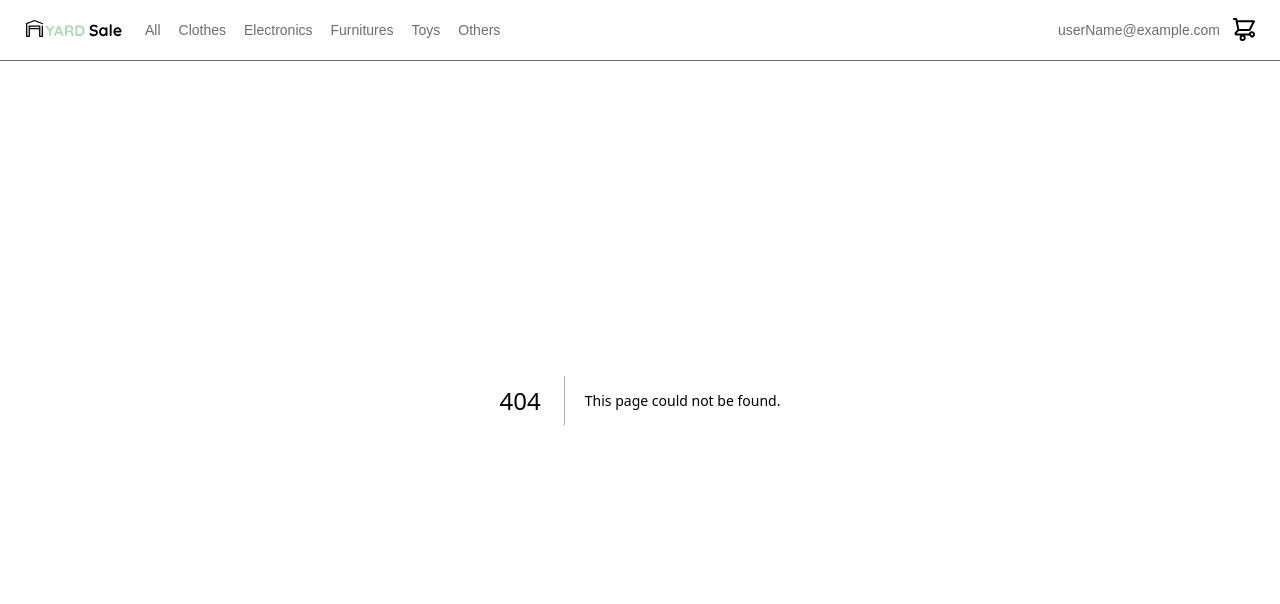
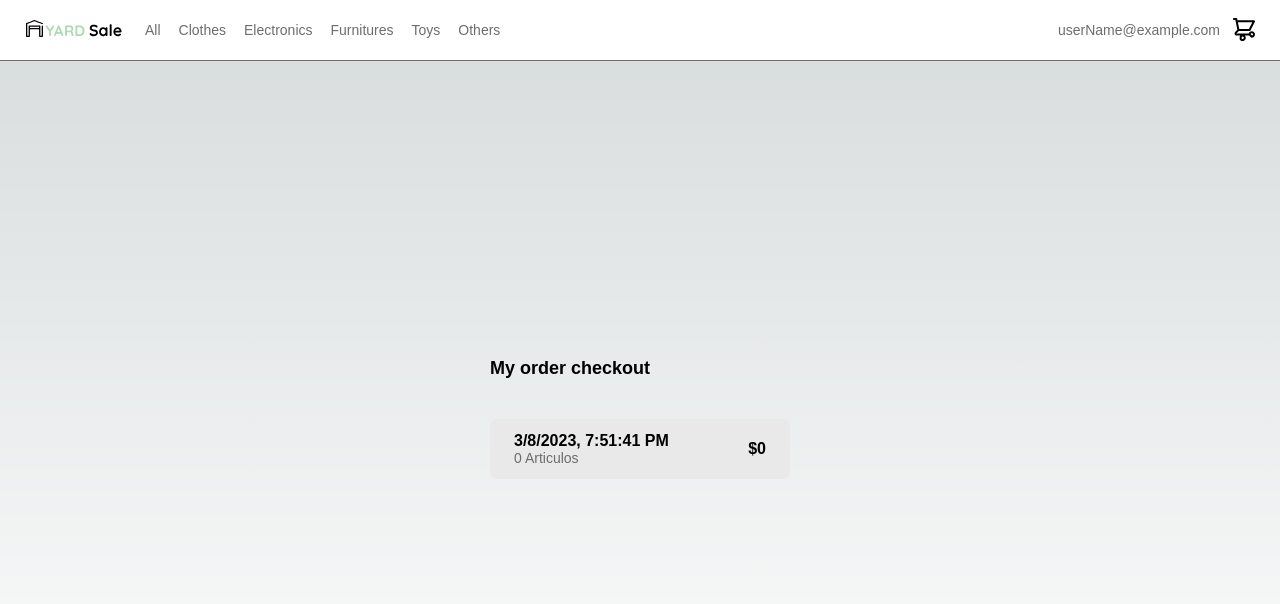
Before and after one commit to sierraCode397/E-Commerce-Next, a Next.js app: page /checkout in a window 1280 px wide. Before the commit this address had no page. Shown: the top 604 px of the page. Built offline with nearby package versions, Linux system fonts and the light colour scheme.

Commit message:
Se creo la pagina de checkout para acceder a ella

```diff
--- a/src/components/OrderItem.jsx
+++ b/src/components/OrderItem.jsx
@@ -12,10 +12,10 @@ const OrderItem = ({product}) => {
 	return (
 		<div className={styles.OrderItem}>
 			<figure>
-				<img src={product.images[0]} alt={product.title} />
+				<img src={product?.images[0]} alt={product?.title} />
 			</figure>
-			<p>{product.title}</p>
-			<p>{product.price}</p>
+			<p>{product?.title}</p>
+			<p>{product?.price}</p>
 			<img src= {close} alt="close" onClick={() => handleRemove(product)} className="close-item"/>
 		</div>
 	);
--- a/src/containers/MyOrder.jsx
+++ b/src/containers/MyOrder.jsx
@@ -20,7 +20,7 @@ const MyOrder = () => {
 	if (menu == true) {
 		return (
 			<aside className={styles.MyOrder}>
-				<div className="title-container">
+				<div className={styles["title-container"]}>
 						<img src= {arrow} alt="arrow" onClick={handleMenu} className="arrow" />
 					<Link to="/orders" className="title" onClick={()=> setToggleOrders(!toggleOrders)}>My order</Link>
 				</div>
--- /dev/null
+++ b/src/pages/checkout.js
@@ -0,0 +1,30 @@
+import React, {useContext} from 'react';
+import OrderItem from '@components/OrderItem';
+import AppContext from '@context/AppContext';
+import styles from '@styles/Checkout.module.scss';
+
+const Checkout = () => {
+	const {state, sumTotal, formattedDate} = useContext(AppContext)
+
+	return (
+		<div className= {styles.Checkout}>
+			<div className={styles["Checkout-container"]}>
+				<h1 className={styles.title}>My order checkout</h1>
+				<div className={styles["Checkout-content"]}>
+					<div className={styles.order}>
+						<p>
+							<span>{formattedDate}</span>
+							<span>{state.cart.length} Articulos</span>
+						</p>
+						<p>${sumTotal()}</p>
+					</div>
+				</div>
+				{state.cart.map(product => (
+						<OrderItem product={product} key={`orderItem-${product.id}`}/>
+				))}
+			</div>
+		</div>
+	);
+}
+
+export default Checkout;
--- a/src/styles/Checkout.scss
+++ b/src/styles/Checkout.module.scss
@@ -46,4 +46,5 @@
 .order p:nth-child(2) {
 	text-align: end;
 	font-weight: bold;
+	font-size: $--md;
 }
```
